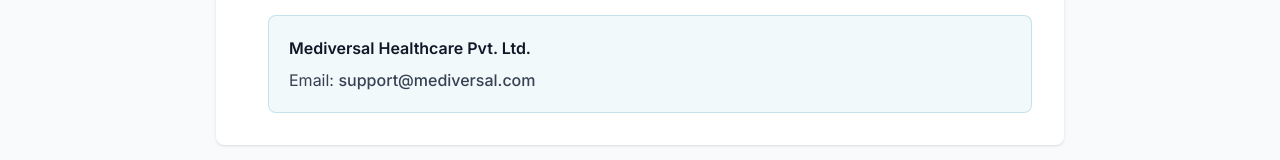
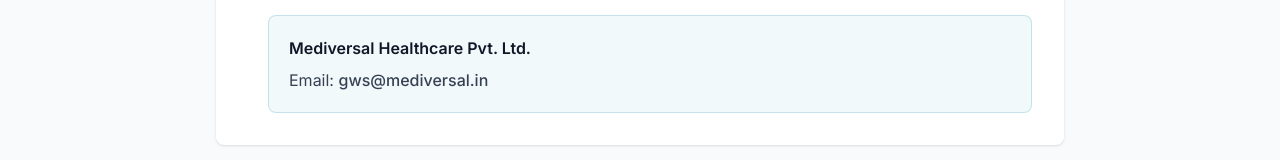
Before and after one commit to mediversal-health/mediversal-landing-page, a Next.js app: page /privacy-policy/rider in a window 1280 px wide. Shown: the part 1741-1901 px from the top of the page. Built offline with nearby package versions, Linux system fonts and the light colour scheme.

Commit message:
Update contact email in Rider Privacy Policy page

```diff
--- a/src/app/privacy-policy/rider/page.tsx
+++ b/src/app/privacy-policy/rider/page.tsx
@@ -151,10 +151,10 @@
               <p className="text-gray-700">
                 Email:{" "}
                 <a
-                  href="mailto:support@mediversal.com"
+                  href="mailto:gws@mediversal.in"
                   className="text-[#0088B1] hover:underline font-medium"
                 >
-                  support@mediversal.com
+                  gws@mediversal.in
                 </a>
               </p>
             </div>
```
